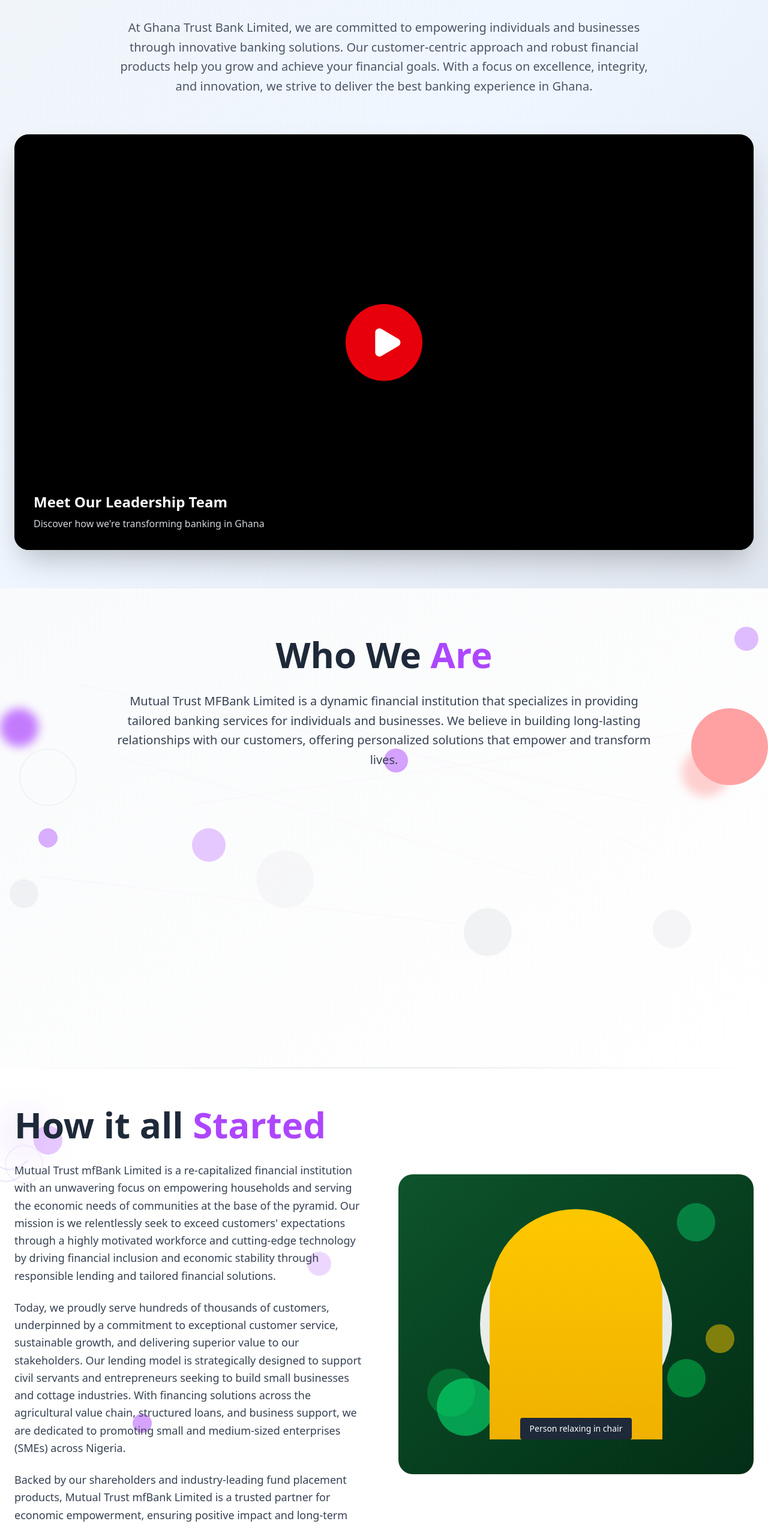
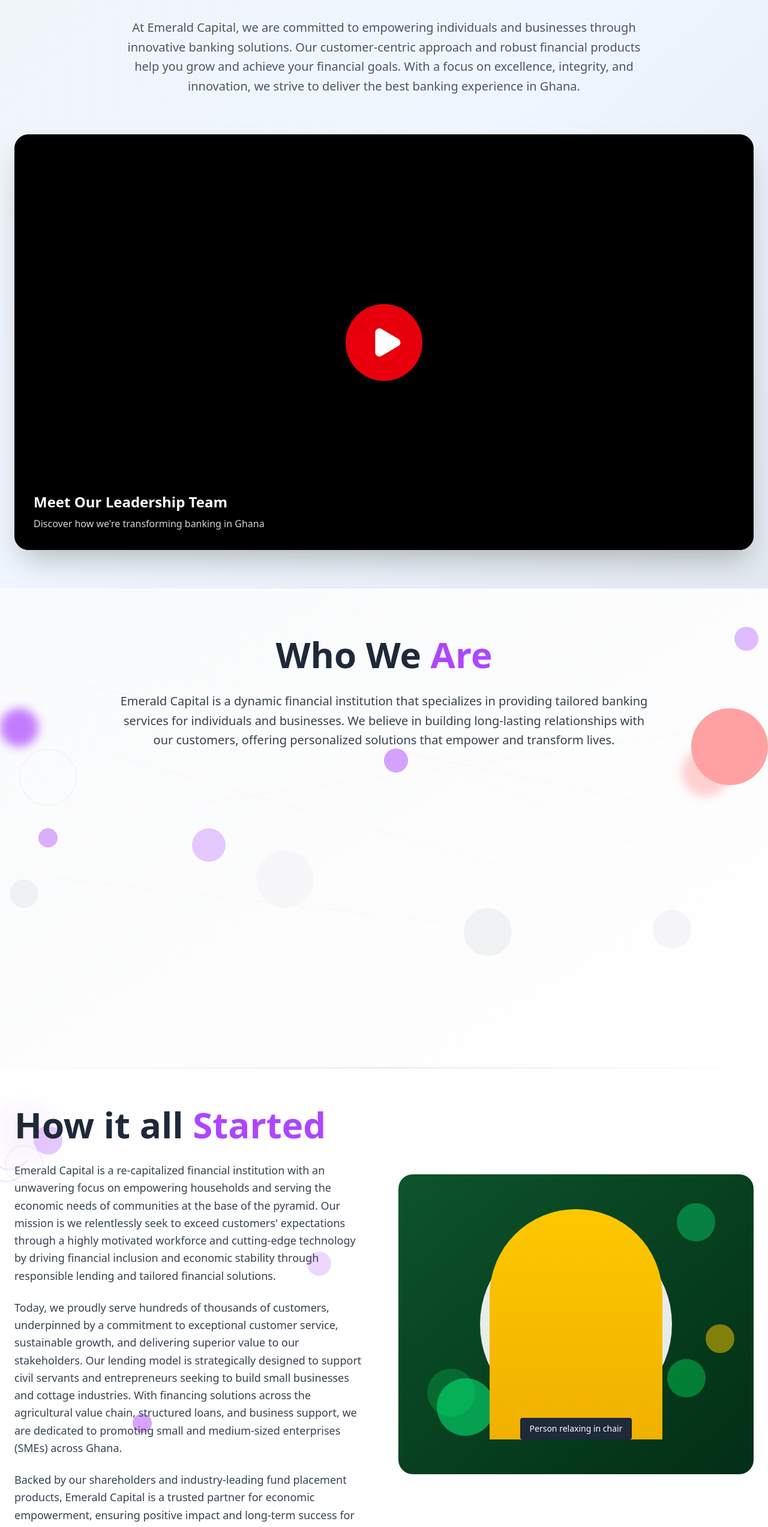
Before and after one commit to felix-atoma/emerald-capital, a React (Vite) app: page /about in a window 1280 px wide. Shown: the part 246-2792 px from the top of the page at 60% size. Built offline with nearby package versions, Linux system fonts and the light colour scheme; no server answers.

Commit message:
Changes on About

```diff
--- a/src/components/BankingHero.jsx
+++ b/src/components/BankingHero.jsx
@@ -17,7 +17,7 @@
           </h1>
 
           <p className="text-lg md:text-xl text-gray-600 leading-relaxed max-w-4xl mx-auto">
-            At Ghana Trust Bank Limited, we are committed to empowering individuals and businesses through
+            At Emerald Capital, we are committed to empowering individuals and businesses through
             innovative banking solutions. Our customer-centric approach and robust financial products help you grow
             and achieve your financial goals. With a focus on excellence, integrity, and innovation, we strive to deliver
             the best banking experience in Ghana.
--- a/src/components/FinancialSolutions.jsx
+++ b/src/components/FinancialSolutions.jsx
@@ -5,9 +5,9 @@
   const [activeTab, setActiveTab] = useState('vision');
 
   const tabContent = {
-    vision: "To be the best and leading Microfinance bank in any market we serve.",
+    vision: "To be the best and leading Micro finance bank in any market we serve.",
     mission: "We are committed to empowering individuals and businesses through innovative banking solutions, providing exceptional customer service and driving financial inclusion across Ghana.",
-    values: "Integrity, Excellence, Innovation, Customer Focus, and Community Development are the core values that guide everything we do at Ghana Trust Bank."
+    values: "Integrity, Excellence, Innovation, Customer Focus, and Community Development are the core values that guide everything we do at Emerald Captial."
   };
 
   return (
@@ -92,10 +92,10 @@
                 <div>
                   <p className="text-gray-600 text-sm mb-1">Support Email</p>
                   <a
-                    href="mailto:mails@mutualtrustmfb.com"
+                    href="mailto:info@emeraldcapital.com.com"
                     className="text-gray-900 font-semibold text-lg hover:text-purple-600 transition-colors"
                   >
-                    mails@mutualtrustmfb.com
+                    info@emeraldcapital.com
                   </a>
                 </div>
               </div>
--- a/src/components/HowItStarted.jsx
+++ b/src/components/HowItStarted.jsx
@@ -29,15 +29,15 @@
 
               <div className="space-y-6 text-gray-700 text-base md:text-lg leading-relaxed">
                 <p>
-                  Mutual Trust mfBank Limited is a re-capitalized financial institution with an unwavering focus on empowering households and serving the economic needs of communities at the base of the pyramid. Our mission is we relentlessly seek to exceed customers' expectations through a highly motivated workforce and cutting-edge technology by driving financial inclusion and economic stability through responsible lending and tailored financial solutions.
+                  Emerald Capital is a re-capitalized financial institution with an unwavering focus on empowering households and serving the economic needs of communities at the base of the pyramid. Our mission is we relentlessly seek to exceed customers' expectations through a highly motivated workforce and cutting-edge technology by driving financial inclusion and economic stability through responsible lending and tailored financial solutions.
                 </p>
 
                 <p>
-                  Today, we proudly serve hundreds of thousands of customers, underpinned by a commitment to exceptional customer service, sustainable growth, and delivering superior value to our stakeholders. Our lending model is strategically designed to support civil servants and entrepreneurs seeking to build small businesses and cottage industries. With financing solutions across the agricultural value chain, structured loans, and business support, we are dedicated to promoting small and medium-sized enterprises (SMEs) across Nigeria.
+                  Today, we proudly serve hundreds of thousands of customers, underpinned by a commitment to exceptional customer service, sustainable growth, and delivering superior value to our stakeholders. Our lending model is strategically designed to support civil servants and entrepreneurs seeking to build small businesses and cottage industries. With financing solutions across the agricultural value chain, structured loans, and business support, we are dedicated to promoting small and medium-sized enterprises (SMEs) across Ghana.
                 </p>
 
                 <p>
-                  Backed by our shareholders and industry-leading fund placement products, Mutual Trust mfBank Limited is a trusted partner for economic empowerment, ensuring positive impact and long-term success for our clients and communities alike.
+                  Backed by our shareholders and industry-leading fund placement products, Emerald Capital is a trusted partner for economic empowerment, ensuring positive impact and long-term success for our clients and communities alike.
                 </p>
               </div>
             </div>
--- a/src/components/WhoWeAre.jsx
+++ b/src/components/WhoWeAre.jsx
@@ -44,7 +44,7 @@
         </h2>
 
         <p className="text-lg md:text-xl text-gray-700 leading-relaxed">
-          Mutual Trust MFBank Limited is a dynamic financial institution that
+          Emerald Capital is a dynamic financial institution that
           specializes in providing tailored banking services for individuals and
           businesses. We believe in building long-lasting relationships with our
           customers, offering personalized solutions that empower and transform
```
